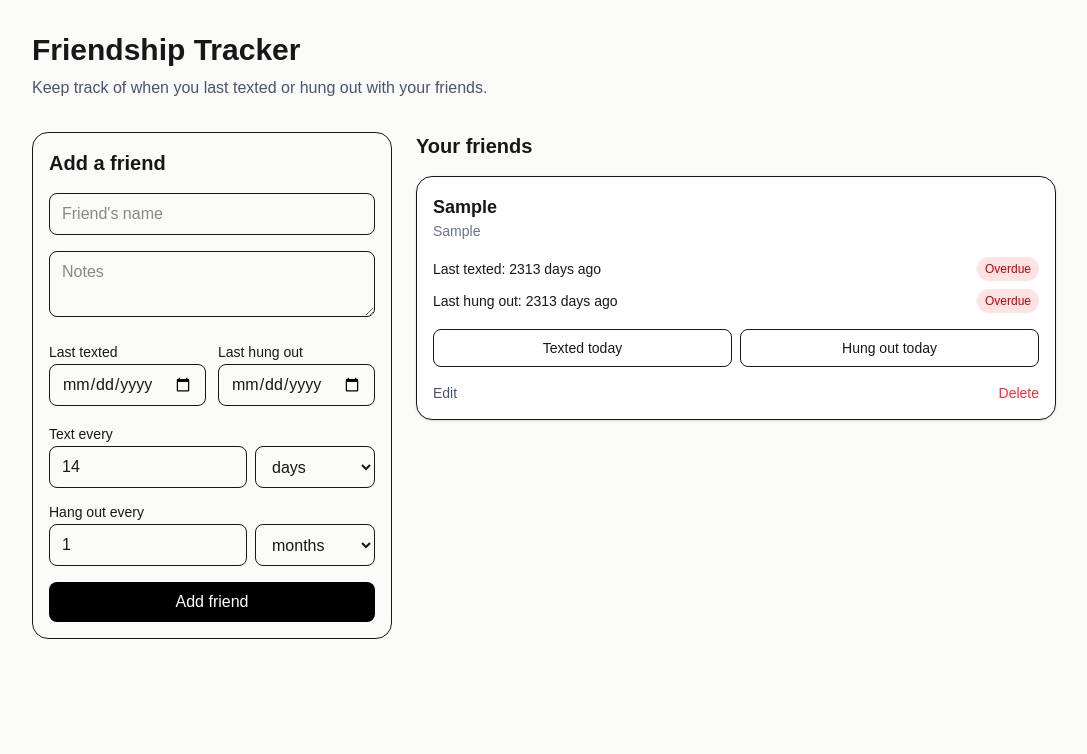
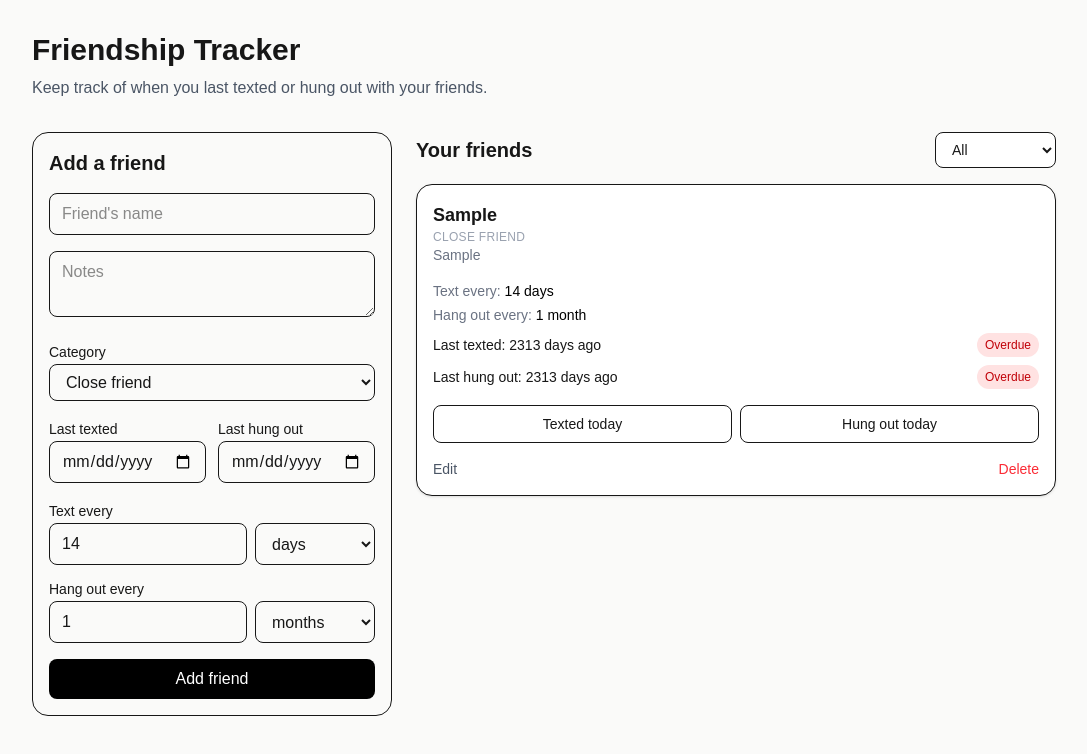
Before and after one commit to pcle1202/ft, a Next.js app: page / in a window 1280 px wide. Both pictures are taken after typing "Sample", "Sample", "2020-01-15", "2020-01-15" into the empty fields and a click on the button "Add friend". Shown: the top 754 px of the page, without its empty margins (96-1183 px from the left). Built offline with nearby package versions, Linux system fonts and the light colour scheme.

Commit message:
added category and sorting

```diff
--- a/app/page.tsx
+++ b/app/page.tsx
@@ -1,7 +1,7 @@
 "use client";
 
 import { useEffect, useState } from "react";
-import { Friend } from "@/types/friend";
+import { Friend, FriendCategory } from "@/types/friend";
 import FriendForm from "@/components/FriendForm";
 import FriendCard from "@/components/FriendCard";
 import {
@@ -11,8 +11,40 @@ import {
   updateFriend,
 } from "@/lib/storage";
 
+function getUrgency(friend: Friend) {
+  const textDays = friend.lastTexted
+    ? Math.floor(
+        (Date.now() - new Date(friend.lastTexted).getTime()) /
+          (1000 * 60 * 60 * 24)
+      )
+    : Infinity;
+
+  const hangoutDays = friend.lastHungOut
+    ? Math.floor(
+        (Date.now() - new Date(friend.lastHungOut).getTime()) /
+          (1000 * 60 * 60 * 24)
+      )
+    : Infinity;
+
+  const textOverdueBy = textDays - friend.textFrequencyDays;
+  const hangoutOverdueBy = hangoutDays - friend.hangoutFrequencyDays;
+
+  return Math.max(textOverdueBy, hangoutOverdueBy);
+}
+
 export default function Home() {
   const [friends, setFriends] = useState<Friend[]>([]);
+  const [categoryFilter, setCategoryFilter] = useState<FriendCategory | "all">(
+    "all"
+    );
+  const filteredFriends =
+    categoryFilter === "all"
+      ? friends
+      : friends.filter((friend) => friend.category === categoryFilter);
+
+  const sortedFriends = [...filteredFriends].sort(
+    (a, b) => getUrgency(b) - getUrgency(a)
+  );
 
   useEffect(() => {
     setFriends(getFriends());
@@ -47,15 +79,32 @@ export default function Home() {
           <FriendForm onAddFriend={handleAddFriend} />
 
           <section className="space-y-4">
-            <h2 className="text-xl font-semibold">Your friends</h2>
+            <div className="flex items-center justify-between gap-3">
+        <h2 className="text-xl font-semibold">Your friends</h2>
 
-            {friends.length === 0 ? (
+        <select
+          className="rounded-lg border bg-white px-3 py-2 text-sm"
+          value={categoryFilter}
+          onChange={(e) =>
+            setCategoryFilter(e.target.value as FriendCategory | "all")
+          }
+        >
+          <option value="all">All</option>
+          <option value="close friend">Close friend</option>
+          <option value="family">Family</option>
+          <option value="classmate">Classmate</option>
+          <option value="coworker">Coworker</option>
+          <option value="other">Other</option>
+        </select>
+      </div>
+
+            {sortedFriends.length === 0 ? (
               <div className="rounded-2xl border border-dashed bg-white p-6 text-gray-500">
                 No friends added yet.
               </div>
             ) : (
               <div className="grid gap-4">
-                {friends.map((friend) => (
+                {sortedFriends.map((friend) => (
                   <FriendCard
                     key={friend.id}
                     friend={friend}
--- a/components/FriendCard.tsx
+++ b/components/FriendCard.tsx
@@ -1,7 +1,7 @@
 "use client";
 
 import { useState } from "react";
-import { Friend } from "@/types/friend";
+import { Friend, FriendCategory } from "@/types/friend";
 import { formatLastInteraction, getStatus } from "@/lib/date";
 
 type FriendCardProps = {
@@ -16,6 +16,16 @@ function daysToAmountAndUnit(days: number) {
   }
 
   return { amount: days, unit: "days" as const };
+}
+
+function formatFrequency(days: number) {
+  if (days % 30 === 0) {
+    const months = days / 30;
+
+    return `${months} month${months > 1 ? "s" : ""}`;
+  }
+
+  return `${days} day${days > 1 ? "s" : ""}`;
 }
 
 function isoToDateInput(value?: string) {
@@ -34,6 +44,9 @@ export default function FriendCard({
   const [isEditing, setIsEditing] = useState(false);
   const [name, setName] = useState(friend.name);
   const [notes, setNotes] = useState(friend.notes ?? "");
+  const [category, setCategory] = useState<FriendCategory>(
+    friend.category ?? "other"
+  );
   const [lastTexted, setLastTexted] = useState(
     isoToDateInput(friend.lastTexted)
   );
@@ -72,6 +85,7 @@ export default function FriendCard({
       ...friend,
       name,
       notes,
+      category,
       lastTexted: lastTexted ? new Date(lastTexted).toISOString() : undefined,
       lastHungOut: lastHungOut ? new Date(lastHungOut).toISOString() : undefined,
       textFrequencyDays: textUnit === "months" ? textAmount * 30 : textAmount,
@@ -87,6 +101,7 @@ export default function FriendCard({
     const resetHangout = daysToAmountAndUnit(friend.hangoutFrequencyDays);
 
     setName(friend.name);
+    setCategory(friend.category ?? "other");
     setNotes(friend.notes ?? "");
     setLastTexted(isoToDateInput(friend.lastTexted));
     setLastHungOut(isoToDateInput(friend.lastHungOut));
@@ -111,8 +126,22 @@ export default function FriendCard({
           value={notes}
           onChange={(e) => setNotes(e.target.value)}
           placeholder="Notes"
-        />
+          />
+        <label className="space-y-1 block">
+          <span className="text-sm">Category</span>
 
+          <select
+            className="w-full rounded-lg border px-3 py-2"
+            value={category}
+            onChange={(e) => setCategory(e.target.value as FriendCategory)}
+          >
+            <option value="close friend">Close friend</option>
+            <option value="family">Family</option>
+            <option value="classmate">Classmate</option>
+            <option value="coworker">Coworker</option>
+            <option value="other">Other</option>
+          </select>
+        </label>
         <div className="grid gap-3 sm:grid-cols-2">
           <label className="space-y-1">
             <span className="text-sm">Last texted</span>
@@ -210,10 +239,28 @@ export default function FriendCard({
     <div className="rounded-2xl border bg-white p-4 shadow-sm space-y-4">
       <div>
         <h3 className="text-lg font-semibold">{friend.name}</h3>
+        <p className="text-xs uppercase tracking-wide text-gray-400">
+          {friend.category ?? "other"}
+        </p>
         {friend.notes && <p className="text-sm text-gray-500">{friend.notes}</p>}
       </div>
 
       <div className="space-y-2 text-sm">
+        <div className="text-sm text-gray-500 space-y-1">
+          <p>
+            Text every:{" "}
+            <span className="font-medium text-black">
+              {formatFrequency(friend.textFrequencyDays)}
+            </span>
+          </p>
+
+          <p>
+            Hang out every:{" "}
+            <span className="font-medium text-black">
+              {formatFrequency(friend.hangoutFrequencyDays)}
+            </span>
+          </p>
+        </div>
         <div className="flex items-center justify-between gap-4">
           <span>Last texted: {formatLastInteraction(friend.lastTexted)}</span>
           <span
--- a/components/FriendForm.tsx
+++ b/components/FriendForm.tsx
@@ -1,7 +1,7 @@
 "use client";
 
 import { useState } from "react";
-import { Friend } from "@/types/friend";
+import { Friend, FriendCategory } from "@/types/friend";
 
 type FriendFormProps = {
   onAddFriend: (friend: Friend) => void;
@@ -10,6 +10,7 @@ type FriendFormProps = {
 export default function FriendForm({ onAddFriend }: FriendFormProps) {
   const [name, setName] = useState("");
   const [notes, setNotes] = useState("");
+  const [category, setCategory] = useState<FriendCategory>("close friend");
 
   const [lastTexted, setLastTexted] = useState("");
   const [lastHungOut, setLastHungOut] = useState("");
@@ -27,6 +28,7 @@ export default function FriendForm({ onAddFriend }: FriendFormProps) {
       id: crypto.randomUUID(),
       name,
       notes,
+      category,
       lastTexted: lastTexted ? new Date(lastTexted).toISOString() : undefined,
       lastHungOut: lastHungOut ? new Date(lastHungOut).toISOString() : undefined,
       textFrequencyDays: textUnit === "months" ? textAmount * 30 : textAmount,
@@ -39,6 +41,7 @@ export default function FriendForm({ onAddFriend }: FriendFormProps) {
 
     setName("");
     setNotes("");
+    setCategory("close friend");
     setLastTexted("");
     setLastHungOut("");
     setTextAmount(14);
@@ -66,6 +69,21 @@ export default function FriendForm({ onAddFriend }: FriendFormProps) {
         onChange={(e) => setNotes(e.target.value)}
       />
 
+    <label className="space-y-1 block">
+      <span className="text-sm">Category</span>
+
+      <select
+        className="w-full rounded-lg border px-3 py-2"
+        value={category}
+        onChange={(e) => setCategory(e.target.value as FriendCategory)}
+      >
+        <option value="close friend">Close friend</option>
+        <option value="family">Family</option>
+        <option value="classmate">Classmate</option>
+        <option value="coworker">Coworker</option>
+        <option value="other">Other</option>
+      </select>
+    </label>
       <div className="grid gap-3 sm:grid-cols-2">
         <label className="space-y-1">
           <span className="text-sm">Last texted</span>
--- a/types/friend.ts
+++ b/types/friend.ts
@@ -0,0 +1,18 @@
+export type FriendCategory =
+  | "close friend"
+  | "family"
+  | "classmate"
+  | "coworker"
+  | "other";
+
+export type Friend = {
+  id: string;
+  name: string;
+  notes?: string;
+  category: FriendCategory;
+  lastTexted?: string;
+  lastHungOut?: string;
+  textFrequencyDays: number;
+  hangoutFrequencyDays: number;
+  createdAt: string;
+};
```
